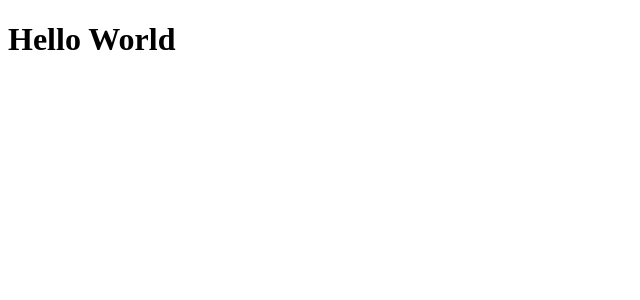
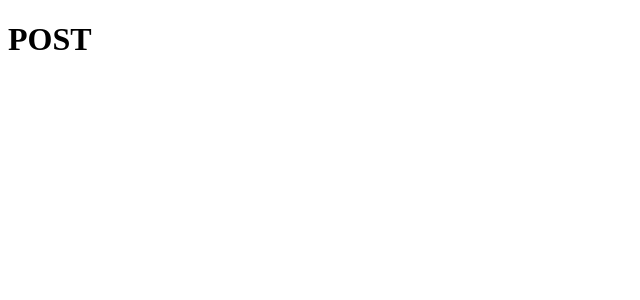
Before and after one commit to MaciejMl/blog-app, a React (Create React App) app: page /post/1 in a window 1280 px wide. Shown: the top 300 px of the page, without its empty margins (0-640 px from the left). Built offline with nearby package versions, Linux system fonts and the light colour scheme.

Commit message:
Add all components in pages&modify App.js with Routes

```diff
--- /dev/null
+++ b/src/AllPosts.js
@@ -0,0 +1,9 @@
+const AllPosts = () => {
+  return (
+    <div>
+      <h1>ALL POSTS</h1>
+    </div>
+  );
+};
+
+export default AllPosts;
--- a/src/App.js
+++ b/src/App.js
@@ -1,9 +1,23 @@
+import { Route, Routes } from 'react-router-dom';
+import AllPosts from './AllPosts';
+import About from './components/pages/About/About';
+import NotFound from './components/pages/NotFound/NotFound';
+import Post from './components/pages/Post/Post';
+import PostAdd from './components/pages/PostAdd/PostAdd';
+import PostEdit from './components/pages/PostEdit/PostEdit';
 
 function App() {
   return (
-    <div>
-      <h1>Hello World</h1>
-    </div>
+    <main>
+      <Routes>
+        <Route path='/' element={<AllPosts />} />
+        <Route path='/post/:id' element={<Post />} />
+        <Route path='/post/add' element={<PostAdd />} />
+        <Route path='/post/edit/:id' element={<PostEdit />} />
+        <Route path='/about' element={<About />} />
+        <Route path='/*' element={<NotFound />} />
+      </Routes>
+    </main>
   );
 }
 
--- /dev/null
+++ b/src/components/pages/About/About.js
@@ -0,0 +1,9 @@
+const About = () => {
+  return (
+    <div>
+      <h1>ABOUT</h1>
+    </div>
+  );
+};
+
+export default About;
--- /dev/null
+++ b/src/components/pages/NotFound/NotFound.js
@@ -0,0 +1,9 @@
+const NotFound = () => {
+  return (
+    <div>
+      <h1>404 NOT FOUND</h1>
+    </div>
+  );
+};
+
+export default NotFound;
--- /dev/null
+++ b/src/components/pages/Post/Post.js
@@ -0,0 +1,9 @@
+const Post = () => {
+  return (
+    <div>
+      <h1>POST</h1>
+    </div>
+  );
+};
+
+export default Post;
--- /dev/null
+++ b/src/components/pages/PostAdd/PostAdd.js
@@ -0,0 +1,9 @@
+const PostAdd = () => {
+  return (
+    <div>
+      <h1>POST ADD</h1>
+    </div>
+  );
+};
+
+export default PostAdd;
--- /dev/null
+++ b/src/components/pages/PostEdit/PostEdit.js
@@ -0,0 +1,9 @@
+const PostEdit = () => {
+  return (
+    <div>
+      <h1>POST EDIT</h1>
+    </div>
+  );
+};
+
+export default PostEdit;
```
